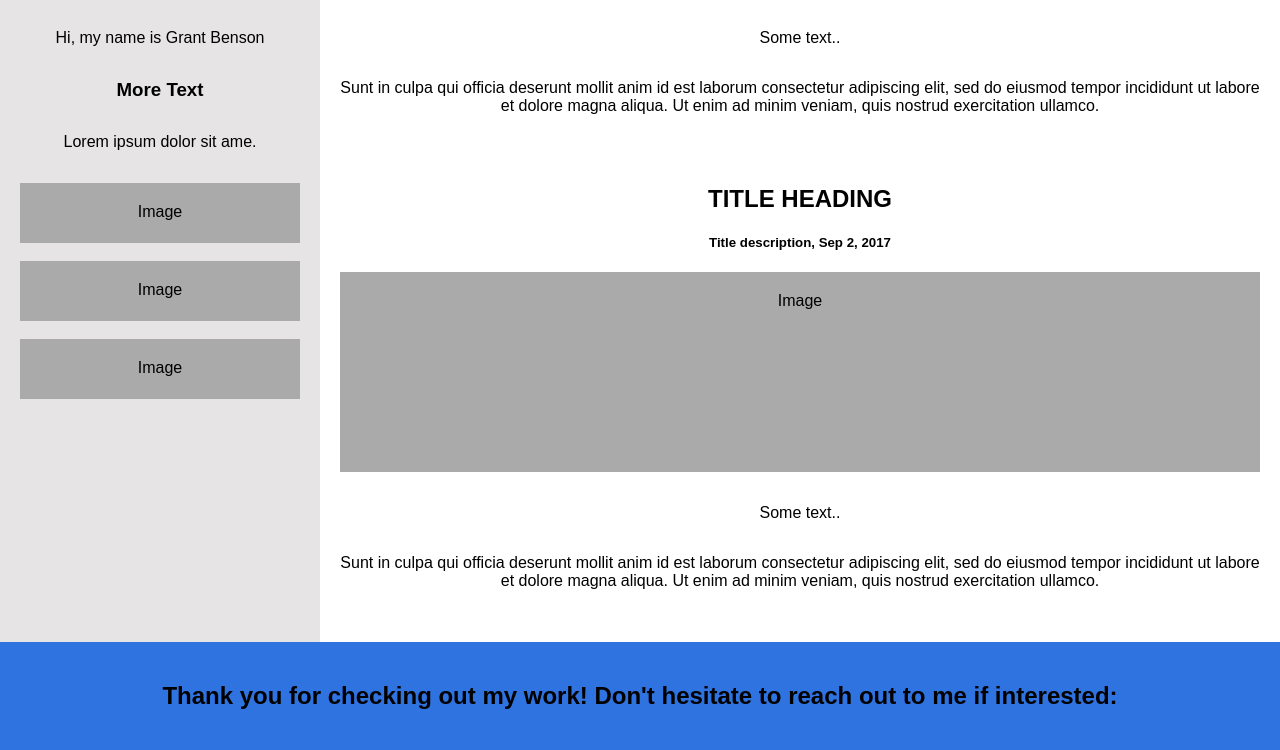
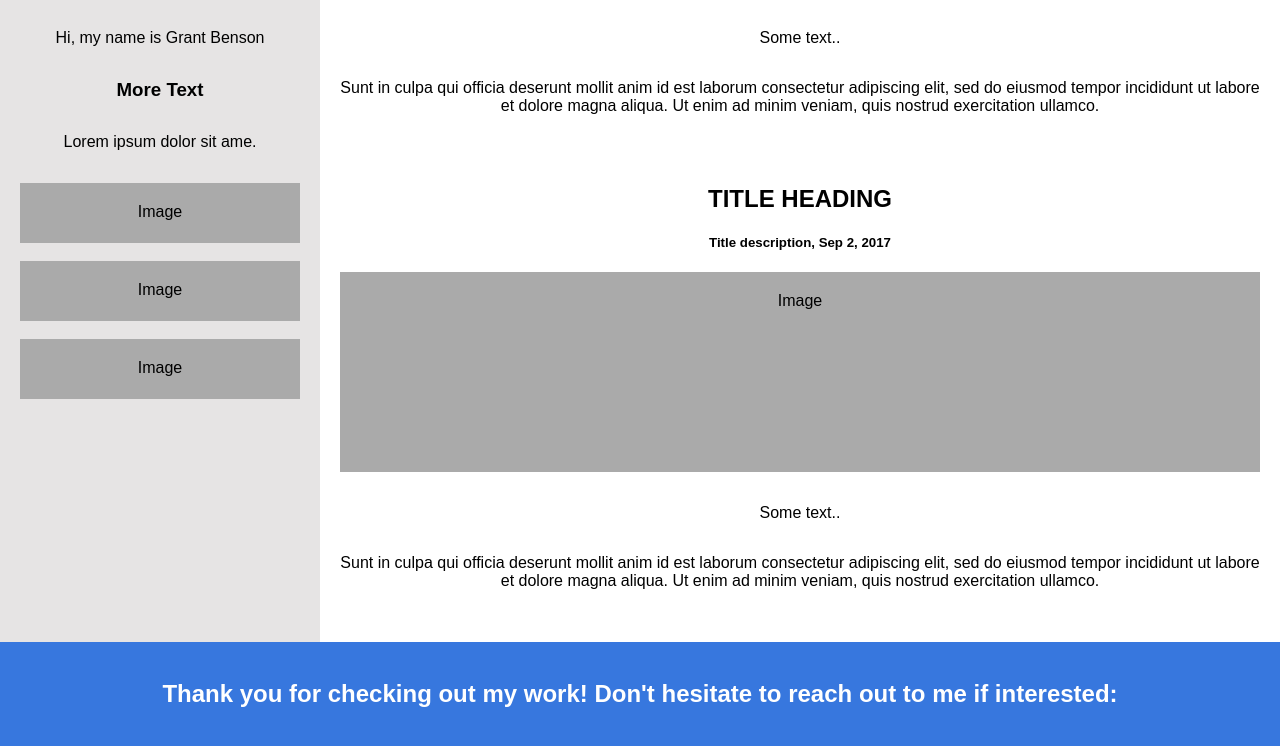
Before and after one commit to gjGameJam/gjgamejam.github.io, a plain HTML site: page index.html in a window 1280 px wide. Shown: the part 614-1364 px from the top of the page. Drawn offline with Linux system fonts and the light colour scheme.

Commit message:
updated footer colors

```diff
--- a/index.html
+++ b/index.html
@@ -76,9 +76,10 @@
 
         /* Footer */
         .footer {
-          padding: 20px;
+          padding: 18px;
           text-align: center;
-          background: #2f73e1;
+          background: #3777de;
+          color: white;
         }
 
         /* Responsive layout - when the screen is less than 700px wide, make the two columns stack on top of each other instead of next to each other */
```
